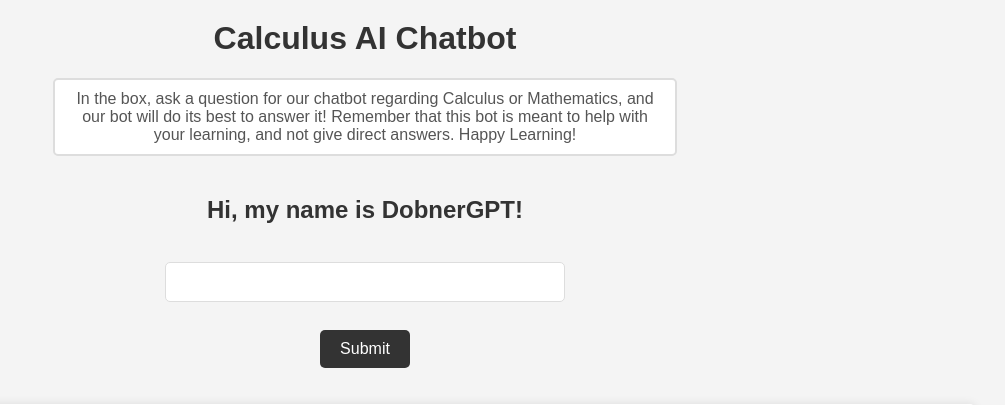
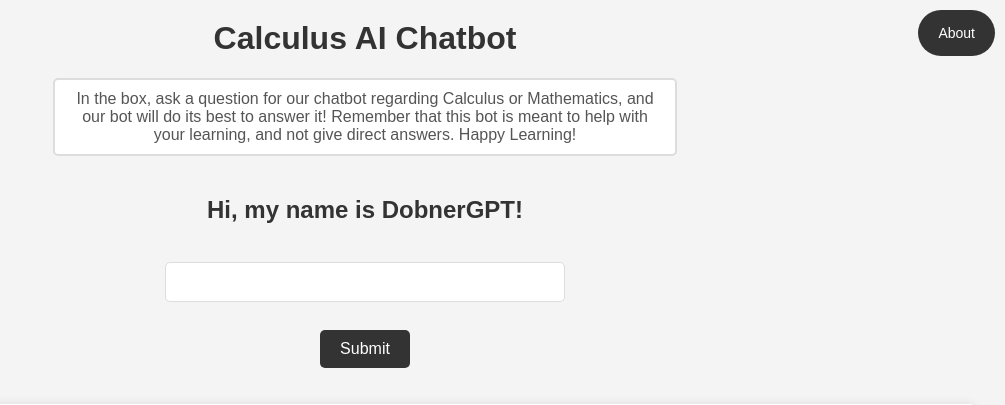
Before and after one commit to SanamChoudhary/DobnerGPT, a Flask app: page / in a window 1280 px wide. Shown: the top 405 px of the page, without its empty margins (275-1280 px from the left). Run offline with Flask 3, Linux system fonts and the light colour scheme.

Commit message:
Added About Tab

```diff
--- a/webpage/templates/index.html
+++ b/webpage/templates/index.html
@@ -78,12 +78,29 @@
             input[type="submit"]:hover {
                 background-color: #555;
             }
+            .tab-link {
+                position: fixed;
+                top: 10px;
+                right: 10px;
+                background-color: #333;
+                color: #fff;
+                padding: 15px 20px;
+                text-decoration: none;
+                border-radius: 25px;
+                font-size: 14px;
+                transition: background-color 0.3s ease;
+            }
+            .tab-link:hover {
+                background-color: #555;
+            }
+
         </style>
 
         <title>ChatBot</title>
     </head>
     <body>
         <h1>Calculus AI Chatbot</h1>
+        <a href="about.html" class="tab-link" target="_blank">About</a>
         <p1>In the box, ask a question for our chatbot regarding Calculus or Mathematics, and our bot will do its
             best to answer it! Remember that this bot is meant to help with your learning, and not give direct answers. Happy Learning!
         </p1>
```
Also changed, not shown: webpage/templates/about.html (added).
